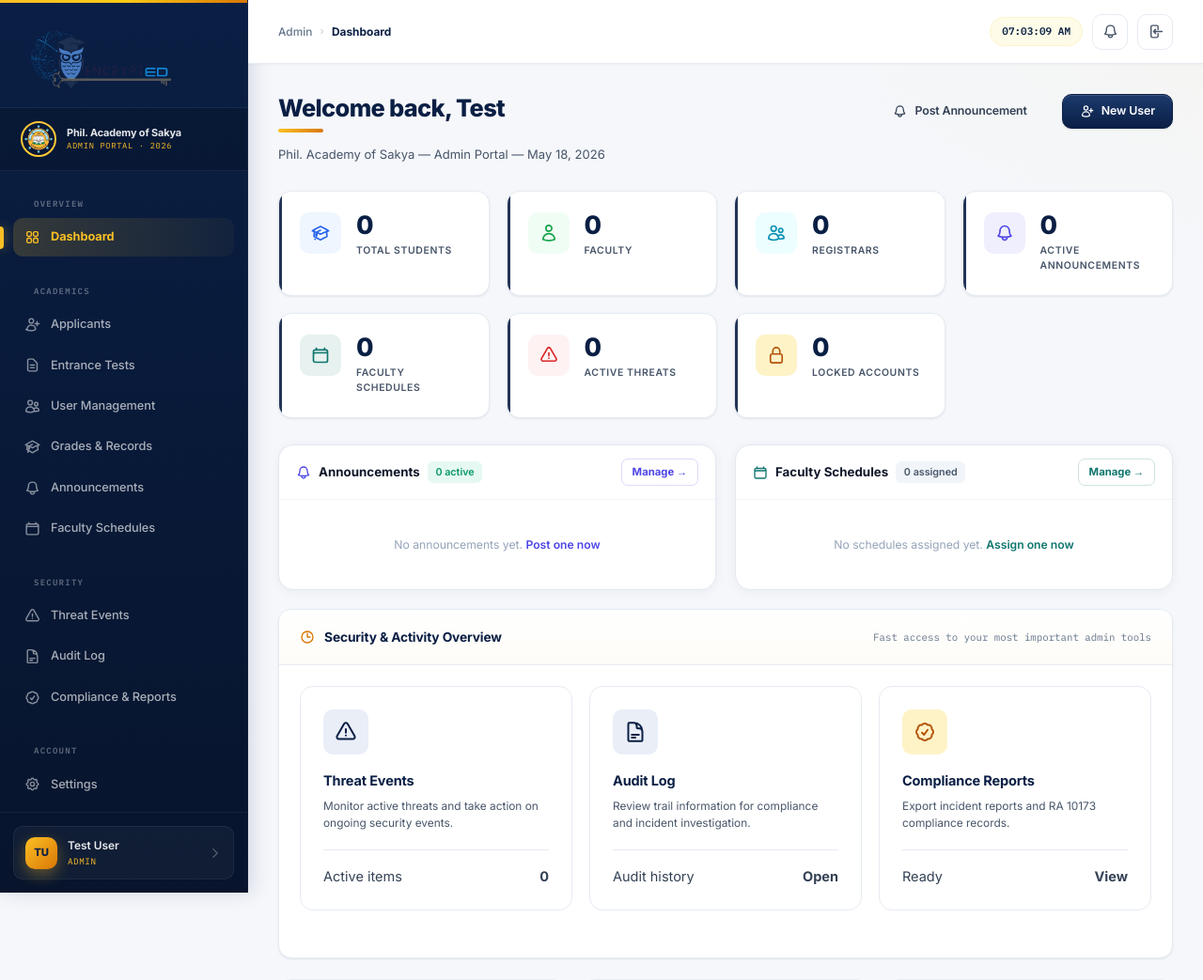
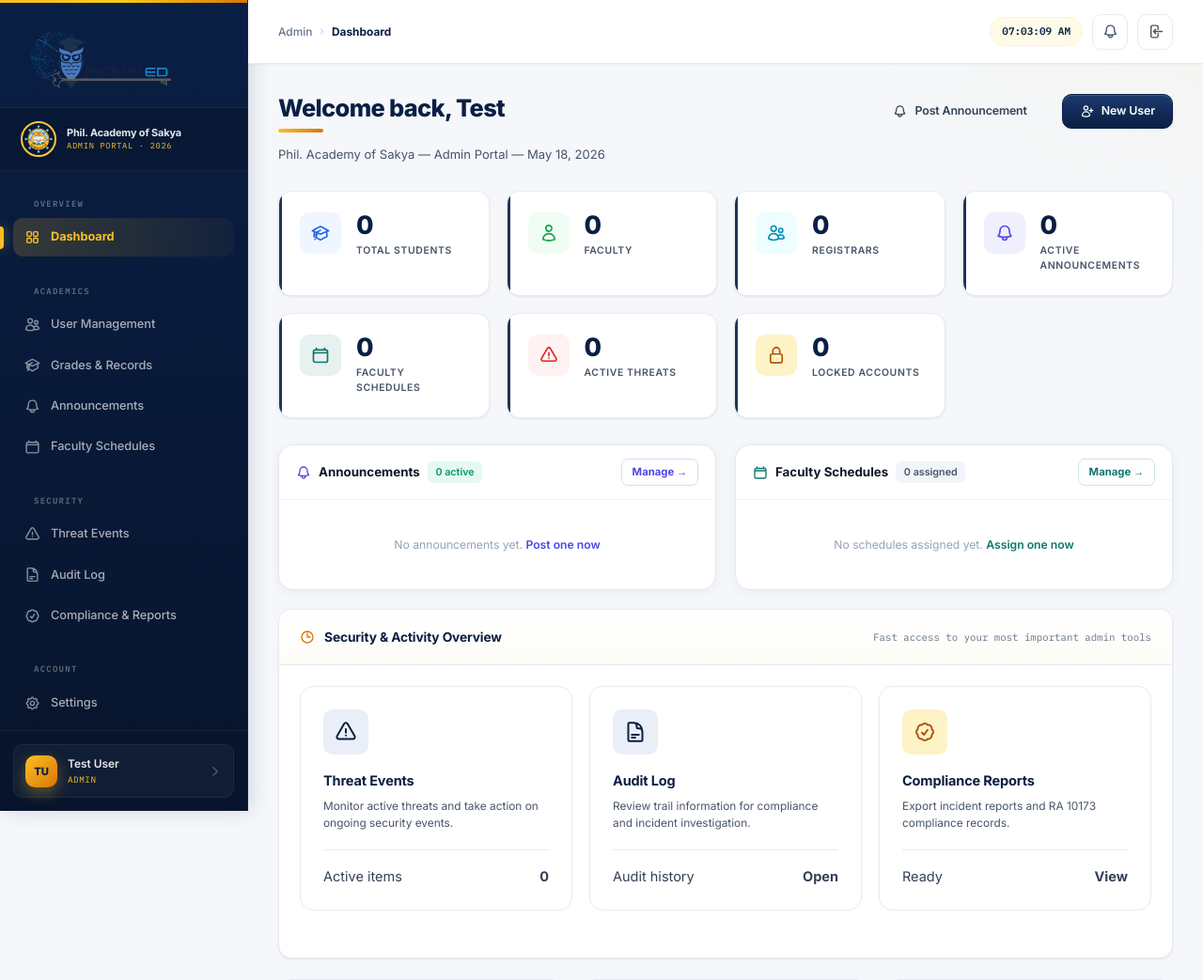
Before and after one commit to Sulmanbo/capstone, a Laravel app: page /admin/dashboard in a window 1280 px wide. Shown: the top 1043 px of the page at 94% size. Run offline with Laravel 12, Linux system fonts and the light colour scheme; a user stored in the database is signed in; data comes from the database, SQL or seed files in the repository; data that the repository does not hold is empty.

Commit message:
Remove stale Applicants and Entrance Tests nav links from admin sidebar
These routes (admin.applicants.index, admin.entrance-tests.index) were
removed in a prior batch but the sidebar links were left behind, causing
a RouteNotFoundException on every admin page load.

https://claude.ai/code/session_01MCSyDMx7YApfbst56KVxNy

```diff
--- a/resources/views/layouts/app.blade.php
+++ b/resources/views/layouts/app.blade.php
@@ -796,22 +796,6 @@
 
       <div class="enc-sidebar__section-label" style="margin-top:8px;">Academics</div>
 
-      <a href="{{ route('admin.applicants.index') }}"
-         class="enc-nav-item {{ request()->routeIs('admin.applicants.*') ? 'active' : '' }}">
-        <svg xmlns="http://www.w3.org/2000/svg" fill="none" viewBox="0 0 24 24" stroke="currentColor" stroke-width="2">
-          <path stroke-linecap="round" stroke-linejoin="round" d="M19 7.5v3m0 0v3m0-3h3m-3 0h-3m-2.25-4.125a3.375 3.375 0 11-6.75 0 3.375 3.375 0 016.75 0zM4 19.235v-.11a6.375 6.375 0 0112.75 0v.109A12.318 12.318 0 018.624 21c-2.331 0-4.512-.645-6.374-1.766l-.001-.109z"/>
-        </svg>
-        Applicants
-      </a>
-
-      <a href="{{ route('admin.entrance-tests.index') }}"
-         class="enc-nav-item {{ request()->routeIs('admin.entrance-tests.*') ? 'active' : '' }}">
-        <svg xmlns="http://www.w3.org/2000/svg" fill="none" viewBox="0 0 24 24" stroke="currentColor" stroke-width="2">
-          <path stroke-linecap="round" stroke-linejoin="round" d="M9 12h6m-6 4h6m2 5H7a2 2 0 01-2-2V5a2 2 0 012-2h5.586a1 1 0 01.707.293l5.414 5.414a1 1 0 01.293.707V19a2 2 0 01-2 2z"/>
-        </svg>
-        Entrance Tests
-      </a>
-
       <a href="{{ route('admin.users.index') }}"
          class="enc-nav-item {{ request()->routeIs('admin.users.*') ? 'active' : '' }}">
         <svg xmlns="http://www.w3.org/2000/svg" fill="none" viewBox="0 0 24 24" stroke="currentColor" stroke-width="2">
```
